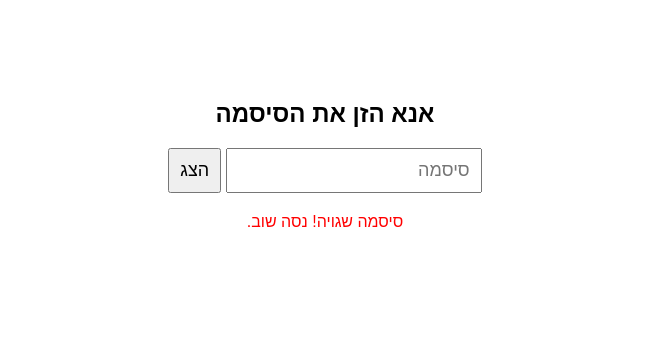
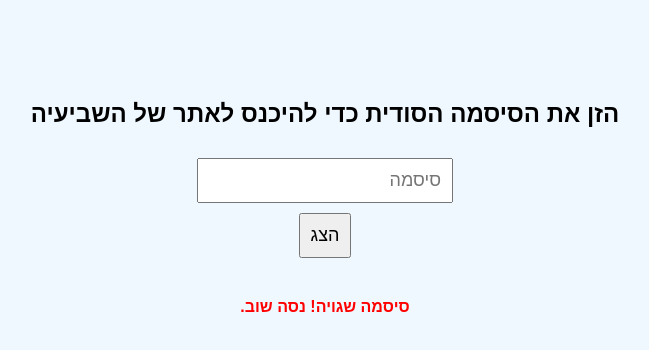
Before and after one commit to giltheking612/shviya, a plain HTML site: page index.html in a window 1280 px wide. Both pictures are taken after a click on the button "הצג". Shown: the whole page, without its empty margins (315-964 px from the left). Drawn offline with Linux system fonts and the light colour scheme.

Commit message:
Update index.html

```diff
--- a/index.html
+++ b/index.html
@@ -2,61 +2,79 @@
 <html lang="he">
 <head>
   <meta charset="UTF-8">
-  <title>אתר עם סיסמה</title>
+  <title>האתר הסודי של השביעיה</title>
   <style>
     body {
       font-family: Arial, sans-serif;
       text-align: center;
       margin-top: 100px;
       direction: rtl;
+      background-color: #f0f8ff;
     }
 
-    #message {
+    #message, #error {
       display: none;
-      font-size: 32px;
-      font-weight: bold;
-      color: darkblue;
       margin-top: 40px;
     }
 
-    #error {
-      color: red;
-      margin-top: 20px;
-      display: none;
+    #message a {
+      font-size: 28px;
+      display: block;
+      margin: 10px;
+      color: darkblue;
+      text-decoration: none;
+    }
+
+    #message a:hover {
+      color: green;
     }
 
     input, button {
       padding: 10px;
       font-size: 18px;
+      margin-top: 10px;
+    }
+
+    #error {
+      color: red;
+      font-weight: bold;
     }
   </style>
 </head>
 <body>
 
-  <h2>אנא הזן את הסיסמה</h2>
+  <h2>הזן את הסיסמה הסודית כדי להיכנס לאתר של השביעיה</h2>
   <input type="password" id="passwordInput" placeholder="סיסמה">
-  <button id="showButton">הצג</button>
+  <br>
+  <button onclick="checkPassword()">הצג</button>
 
   <div id="error">סיסמה שגויה! נסה שוב.</div>
-  <div id="message">גיל, טמיר, יוני, יונתן, נעם, עומר, רועי, שלו</div>
+
+  <div id="message">
+    <h3>ברוכים הבאים לאזור הסודי של השביעיה!</h3>
+    <a href="gil.html">גיל</a>
+    <a href="tamir.html">טמיר</a>
+    <a href="yoni.html">יוני</a>
+    <a href="yonatan.html">יונתן</a>
+    <a href="noam.html">נעם</a>
+    <a href="omer.html">עומר</a>
+    <a href="roi.html">רועי</a>
+    <a href="shalev.html">שלו</a>
+  </div>
 
   <script>
-    const button = document.getElementById("showButton");
-    const message = document.getElementById("message");
-    const error = document.getElementById("error");
+    function checkPassword() {
+      const input = document.getElementById('passwordInput').value;
+      const correct = 'gil123'; // אפשר לשנות את הסיסמה כאן
 
-    button.addEventListener("click", function () {
-      const input = document.getElementById("passwordInput").value;
-      const correctPassword = "fuck";
-
-      if (input === correctPassword) {
-        message.style.display = "block";
-        error.style.display = "none";
+      if (input === correct) {
+        document.getElementById('message').style.display = 'block';
+        document.getElementById('error').style.display = 'none';
       } else {
-        message.style.display = "none";
-        error.style.display = "block";
+        document.getElementById('message').style.display = 'none';
+        document.getElementById('error').style.display = 'block';
       }
-    });
+    }
   </script>
 
 </body>
```
